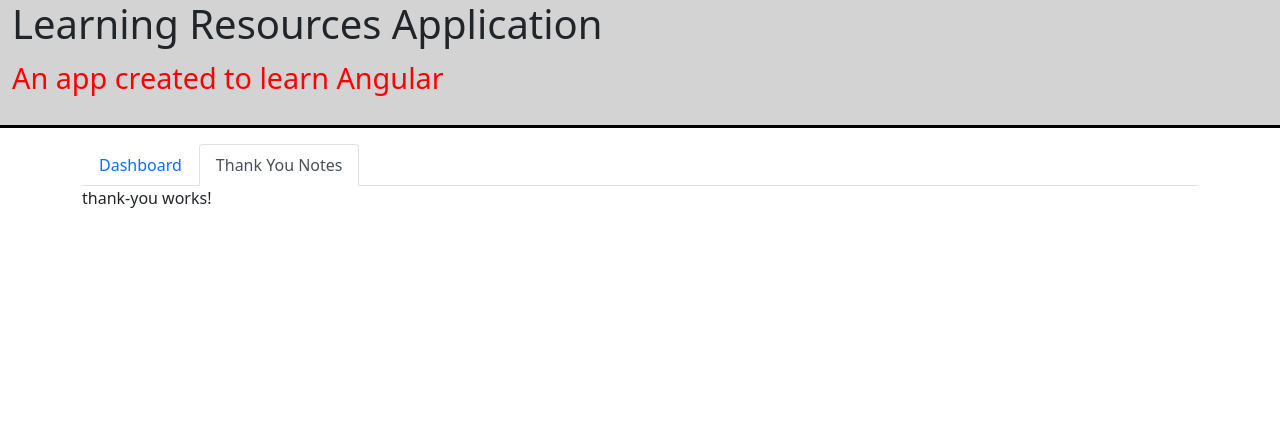
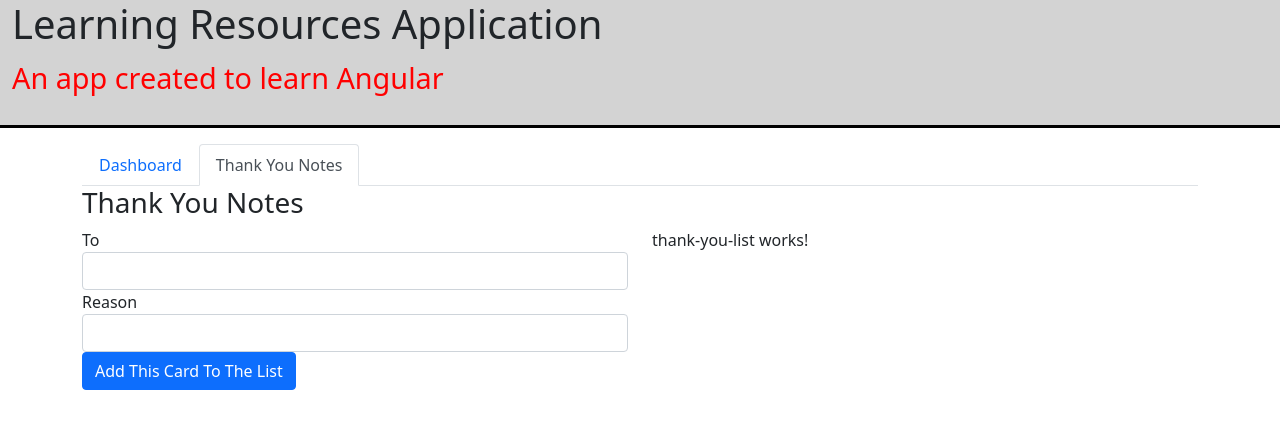
Before and after one commit to hypertheory-class/learning-frontend, an Angular app: page /thank-you in a window 1280 px wide. Shown: the top 428 px of the page. Built offline with nearby package versions, Linux system fonts and the light colour scheme.

Commit message:
before lunch wednesday

```diff
--- /dev/null
+++ b/src/app/components/thank-you-entry/thank-you-entry.component.html
@@ -0,0 +1,26 @@
+<form [formGroup]="form" (ngSubmit)="submit()">
+  <div class="form-group">
+    <label for="to">To</label>
+    <input class="form-control" formControlName="to" id="to" />
+    <div
+      *ngIf="to?.errors && (to?.touched || to?.dirty)"
+      class="alert alert-danger"
+    >
+      This is Required
+    </div>
+  </div>
+  <div class="form-group">
+    <label for="reason">Reason</label>
+    <input class="form-control" formControlName="reason" id="reason" />
+    <div
+      class="alert alert-danger"
+      *ngIf="reason?.errors && (reason?.touched || reason?.dirty)"
+    >
+      <p>This is required and has to be less than 15 letters.</p>
+    </div>
+  </div>
+
+  <button type="submit" class="btn btn-primary">
+    Add This Card To The List
+  </button>
+</form>
--- /dev/null
+++ b/src/app/components/thank-you-entry/thank-you-entry.component.ts
@@ -0,0 +1,33 @@
+import { Component, OnInit } from '@angular/core';
+import { FormBuilder, Validators } from '@angular/forms';
+
+@Component({
+  selector: 'app-thank-you-entry',
+  templateUrl: './thank-you-entry.component.html',
+  styleUrls: ['./thank-you-entry.component.css'],
+})
+export class ThankYouEntryComponent implements OnInit {
+  form = this.formBuilder.group({
+    to: ['', [Validators.required]],
+    reason: ['', [Validators.required, Validators.maxLength(15)]],
+  });
+  constructor(private formBuilder: FormBuilder) {}
+
+  /// public string Name {get;}
+
+  get to() {
+    return this.form.get('to');
+  }
+  get reason() {
+    return this.form.get('reason');
+  }
+  ngOnInit(): void {}
+
+  submit() {
+    if (this.form.valid) {
+      console.log(this.form.value);
+    } else {
+      console.log(this.form.errors);
+    }
+  }
+}
--- /dev/null
+++ b/src/app/components/thank-you-list/thank-you-list.component.html
@@ -0,0 +1 @@
+<p>thank-you-list works!</p>
--- /dev/null
+++ b/src/app/components/thank-you-list/thank-you-list.component.ts
@@ -0,0 +1,15 @@
+import { Component, OnInit } from '@angular/core';
+
+@Component({
+  selector: 'app-thank-you-list',
+  templateUrl: './thank-you-list.component.html',
+  styleUrls: ['./thank-you-list.component.css']
+})
+export class ThankYouListComponent implements OnInit {
+
+  constructor() { }
+
+  ngOnInit(): void {
+  }
+
+}
--- a/src/app/components/thank-you/thank-you.component.html
+++ b/src/app/components/thank-you/thank-you.component.html
@@ -1 +1,11 @@
-<p>thank-you works!</p>
+<header>
+  <h3>Thank You Notes</h3>
+</header>
+<div class="row">
+  <div class="col">
+    <app-thank-you-entry></app-thank-you-entry>
+  </div>
+  <div class="col">
+    <app-thank-you-list></app-thank-you-list>
+  </div>
+</div>
```
Also changed, not shown: src/app/app.module.ts (+16 -6 lines), src/app/components/thank-you-entry/thank-you-entry.component.css (added), src/app/components/thank-you-list/thank-you-list.component.css (added), 2 other files (tests, documents, lock files or other folders).
